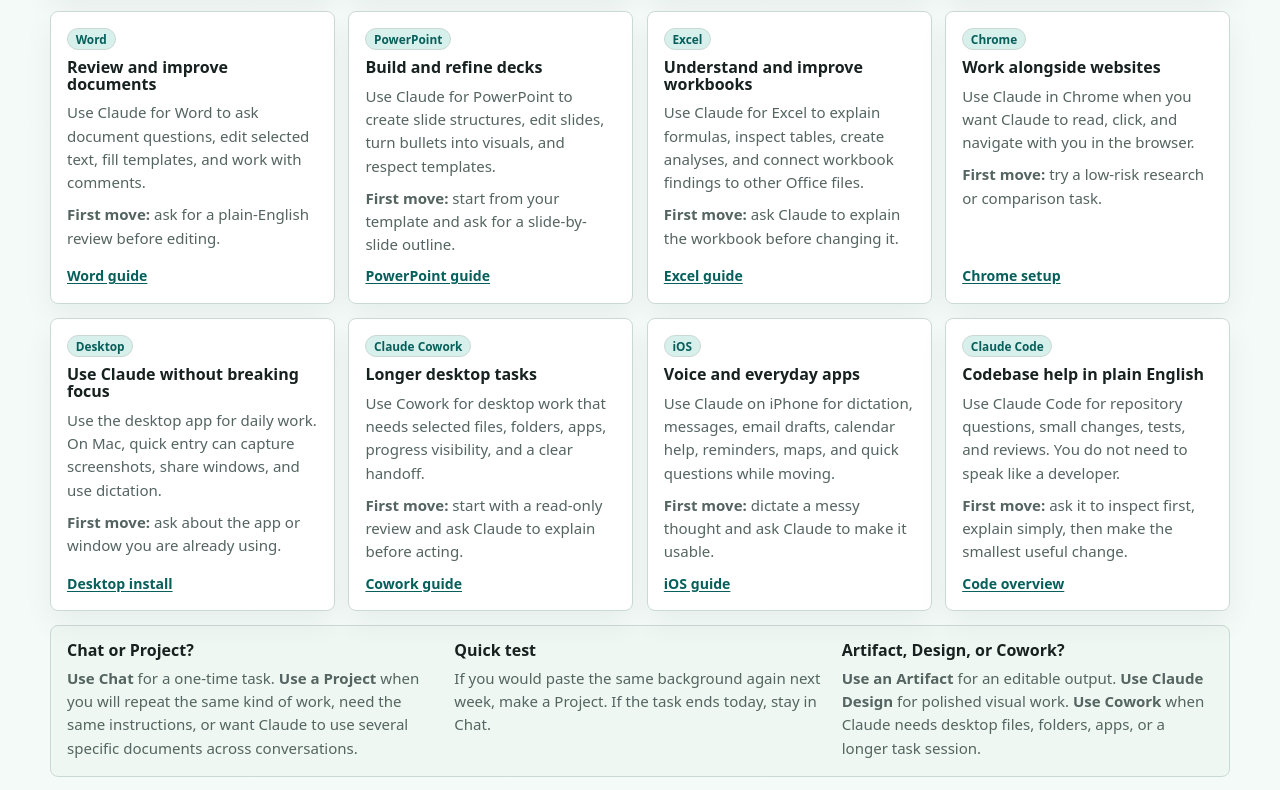
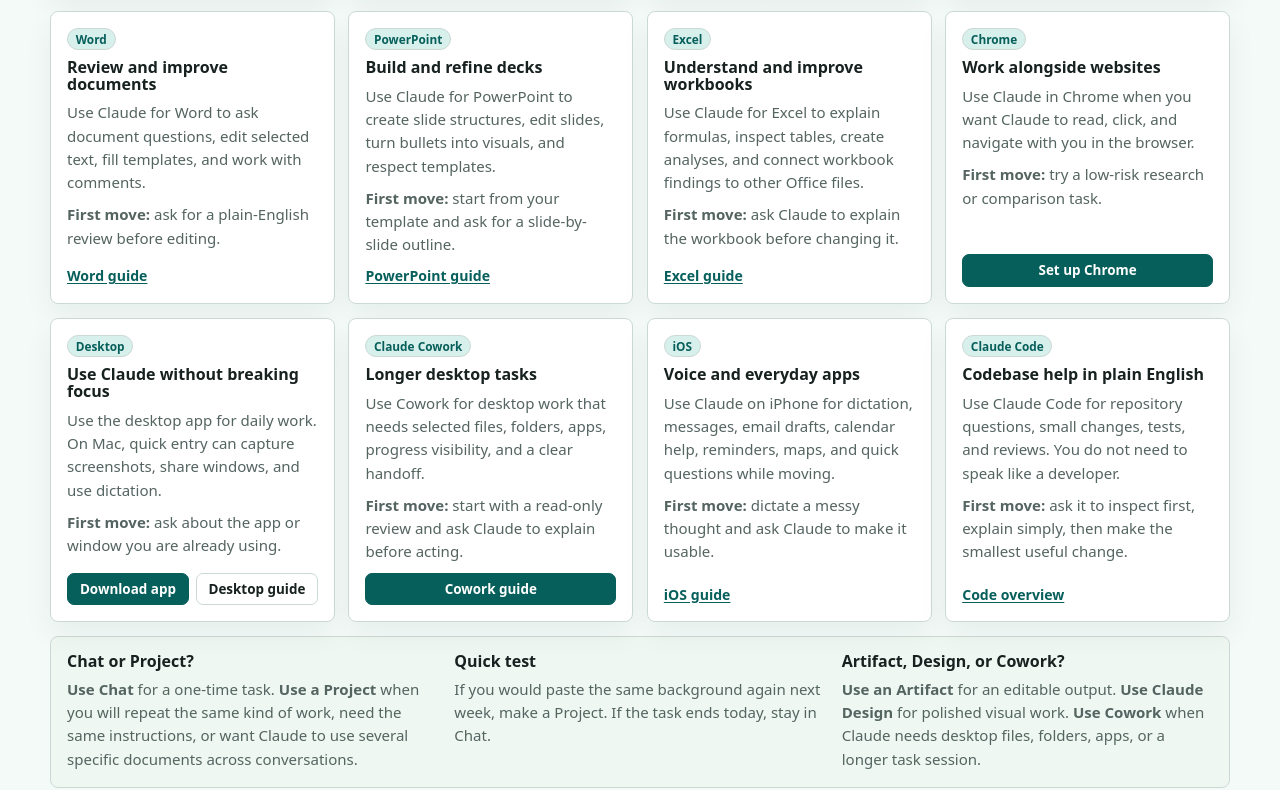
Before and after one commit to rkalani1/claude, a plain HTML site: page index.html in a window 1280 px wide. Shown: the part 5973-6763 px from the top of the page. Drawn offline with Linux system fonts and the light colour scheme.

Commit message:
Improve Claude setup shortcuts and power moves

```diff
--- a/index.html
+++ b/index.html
@@ -7,7 +7,7 @@
     <meta name="description" content="A beginner-first guide for mastering Claude across chat, Projects, Artifacts, Claude Design, Cowork, Claude Code, Office, Chrome, desktop, and iOS without jargon.">
     <meta name="theme-color" content="#f8fbfa">
     <link rel="icon" href="favicon.svg" type="image/svg+xml">
-    <link rel="stylesheet" href="styles.css?v=2026-05-07-title-links">
+    <link rel="stylesheet" href="styles.css?v=2026-05-07-utility-pass">
   </head>
   <body>
     <header class="site-header">
@@ -230,9 +230,9 @@
           <article class="surface-card"><span class="surface-badge">Word</span><h3>Review and improve documents</h3><p>Use Claude for Word to ask document questions, edit selected text, fill templates, and work with comments.</p><p><strong>First move:</strong> ask for a plain-English review before editing.</p><a class="setup-link" href="https://support.claude.com/en/articles/14465370-use-claude-for-word">Word guide</a></article>
           <article class="surface-card"><span class="surface-badge">PowerPoint</span><h3>Build and refine decks</h3><p>Use Claude for PowerPoint to create slide structures, edit slides, turn bullets into visuals, and respect templates.</p><p><strong>First move:</strong> start from your template and ask for a slide-by-slide outline.</p><a class="setup-link" href="https://support.claude.com/en/articles/13521390-use-claude-for-powerpoint">PowerPoint guide</a></article>
           <article class="surface-card"><span class="surface-badge">Excel</span><h3>Understand and improve workbooks</h3><p>Use Claude for Excel to explain formulas, inspect tables, create analyses, and connect workbook findings to other Office files.</p><p><strong>First move:</strong> ask Claude to explain the workbook before changing it.</p><a class="setup-link" href="https://support.claude.com/en/articles/12650343-using-claude-in-excel">Excel guide</a></article>
-          <article class="surface-card"><span class="surface-badge">Chrome</span><h3>Work alongside websites</h3><p>Use Claude in Chrome when you want Claude to read, click, and navigate with you in the browser.</p><p><strong>First move:</strong> try a low-risk research or comparison task.</p><a class="setup-link" href="https://support.claude.com/en/articles/12012173-get-started-with-claude-in-chrome">Chrome setup</a></article>
-          <article class="surface-card"><span class="surface-badge">Desktop</span><h3>Use Claude without breaking focus</h3><p>Use the desktop app for daily work. On Mac, quick entry can capture screenshots, share windows, and use dictation.</p><p><strong>First move:</strong> ask about the app or window you are already using.</p><a class="setup-link" href="https://support.claude.com/en/articles/10065433-installing-claude-for-desktop">Desktop install</a></article>
-          <article class="surface-card"><span class="surface-badge">Claude Cowork</span><h3>Longer desktop tasks</h3><p>Use Cowork for desktop work that needs selected files, folders, apps, progress visibility, and a clear handoff.</p><p><strong>First move:</strong> start with a read-only review and ask Claude to explain before acting.</p><a class="setup-link" href="https://support.claude.com/en/articles/13345190-get-started-with-claude-cowork">Cowork guide</a></article>
+          <article class="surface-card"><span class="surface-badge">Chrome</span><h3>Work alongside websites</h3><p>Use Claude in Chrome when you want Claude to read, click, and navigate with you in the browser.</p><p><strong>First move:</strong> try a low-risk research or comparison task.</p><div class="surface-actions"><a class="button small primary" href="https://support.claude.com/en/articles/12012173-get-started-with-claude-in-chrome">Set up Chrome</a></div></article>
+          <article class="surface-card"><span class="surface-badge">Desktop</span><h3>Use Claude without breaking focus</h3><p>Use the desktop app for daily work. On Mac, quick entry can capture screenshots, share windows, and use dictation.</p><p><strong>First move:</strong> ask about the app or window you are already using.</p><div class="surface-actions"><a class="button small primary" href="https://claude.ai/downloads">Download app</a><a class="button small" href="https://support.claude.com/en/articles/10065433-installing-claude-for-desktop">Desktop guide</a></div></article>
+          <article class="surface-card"><span class="surface-badge">Claude Cowork</span><h3>Longer desktop tasks</h3><p>Use Cowork for desktop work that needs selected files, folders, apps, progress visibility, and a clear handoff.</p><p><strong>First move:</strong> start with a read-only review and ask Claude to explain before acting.</p><div class="surface-actions"><a class="button small primary" href="https://support.claude.com/en/articles/13345190-get-started-with-claude-cowork">Cowork guide</a></div></article>
           <article class="surface-card"><span class="surface-badge">iOS</span><h3>Voice and everyday apps</h3><p>Use Claude on iPhone for dictation, messages, email drafts, calendar help, reminders, maps, and quick questions while moving.</p><p><strong>First move:</strong> dictate a messy thought and ask Claude to make it usable.</p><a class="setup-link" href="https://support.claude.com/en/articles/11869619-using-claude-with-ios-apps">iOS guide</a></article>
           <article class="surface-card"><span class="surface-badge">Claude Code</span><h3>Codebase help in plain English</h3><p>Use Claude Code for repository questions, small changes, tests, and reviews. You do not need to speak like a developer.</p><p><strong>First move:</strong> ask it to inspect first, explain simply, then make the smallest useful change.</p><a class="setup-link" href="https://code.claude.com/docs/en/overview">Code overview</a></article>
         </div>
@@ -400,9 +400,9 @@
           <p>These are the moves that make Claude feel like a working partner instead of a question box.</p>
         </div>
         <div class="power-grid">
-          <article class="power-card"><span>1</span><h3>Iterate on Artifacts</h3><p>After Claude creates an Artifact, ask for changes like adding a filter, turning a memo into a page, adding a toggle, or converting a static draft into an interactive dashboard.</p><p><strong>Try:</strong> "Keep the same content, but make this easier to scan and add one interactive control."</p></article>
-          <article class="power-card"><span>2</span><h3>Chain the work</h3><p>Ask Claude to do several steps in order: extract, sort, compare, flag issues, then create the final output. This reduces back-and-forth.</p><p><strong>Try:</strong> "First extract dates. Second put them in a table. Third flag conflicts. Fourth write the summary."</p></article>
-          <article class="power-card"><span>3</span><h3>Make Claude write the prompt</h3><p>When the task is unclear, ask Claude to interview you before writing the final prompt. This is often faster than guessing what to say.</p><p><strong>Try:</strong> "Ask me the five questions needed to write the best prompt for this task."</p></article>
+          <article class="power-card"><span>1</span><h3>Artifact iteration</h3><p>After Claude creates an Artifact, ask for changes like adding a filter, turning a memo into a page, adding a toggle, or converting a static draft into an interactive dashboard.</p><p><strong>Try:</strong> "Keep the same content, but make this easier to scan and add one interactive control."</p></article>
+          <article class="power-card"><span>2</span><h3>Prompt chaining</h3><p>Ask Claude to do several steps in order: extract, sort, compare, flag issues, then create the final output. This reduces back-and-forth.</p><p><strong>Try:</strong> "First extract dates. Second put them in a table. Third flag conflicts. Fourth write the summary."</p></article>
+          <article class="power-card"><span>3</span><h3>Meta-prompting</h3><p>When the task is unclear, ask Claude to interview you before writing the final prompt. This is often faster than guessing what to say.</p><p><strong>Try:</strong> "Ask me the five questions needed to write the best prompt for this task."</p></article>
         </div>
         <article class="prompt-card trust-prompt">
           <div class="prompt-head"><h3>Prompt architect</h3><button class="button small copy" data-copy-target="architect-template" type="button">Copy</button></div>
--- a/styles.css
+++ b/styles.css
@@ -633,6 +633,17 @@
   font-weight: 850;
 }
 
+.surface-actions {
+  display: flex;
+  flex-wrap: wrap;
+  gap: 0.45rem;
+  margin-top: auto;
+}
+
+.surface-actions .button {
+  flex: 1 1 7rem;
+}
+
 .decision-strip {
   display: grid;
   grid-template-columns: repeat(auto-fit, minmax(min(100%, 16rem), 1fr));
```
